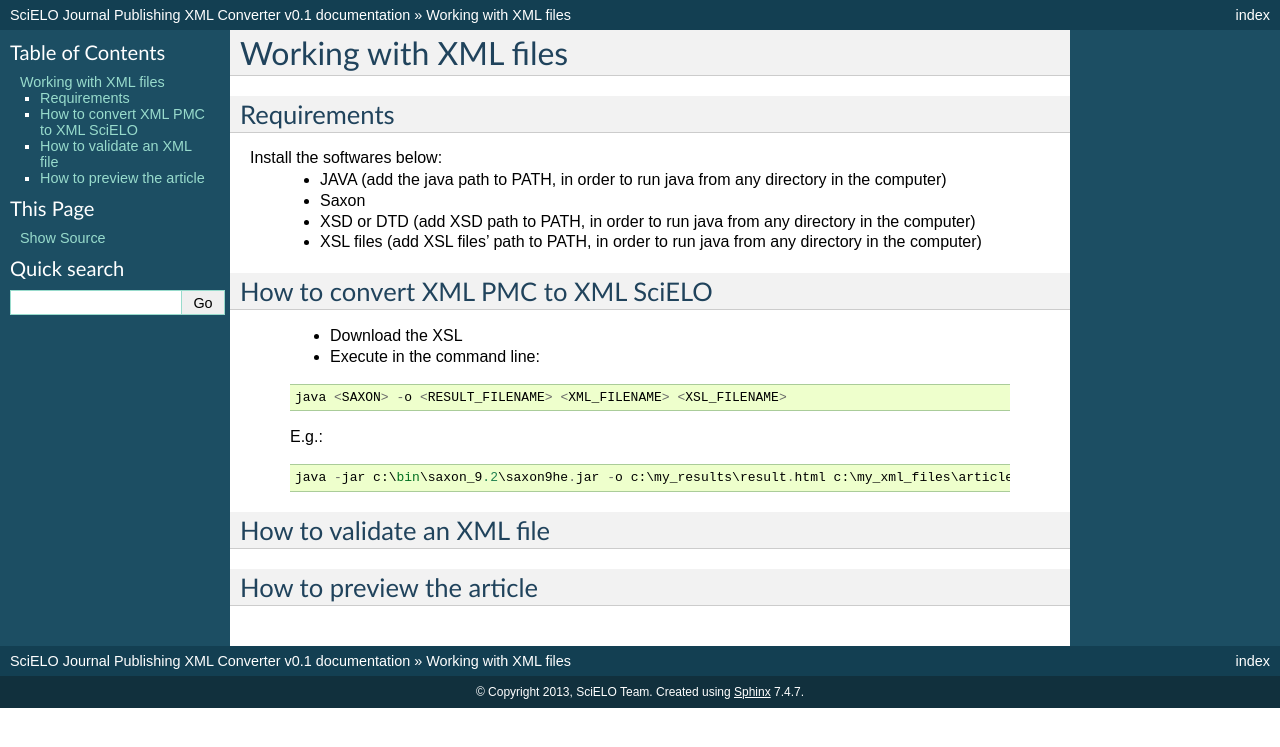
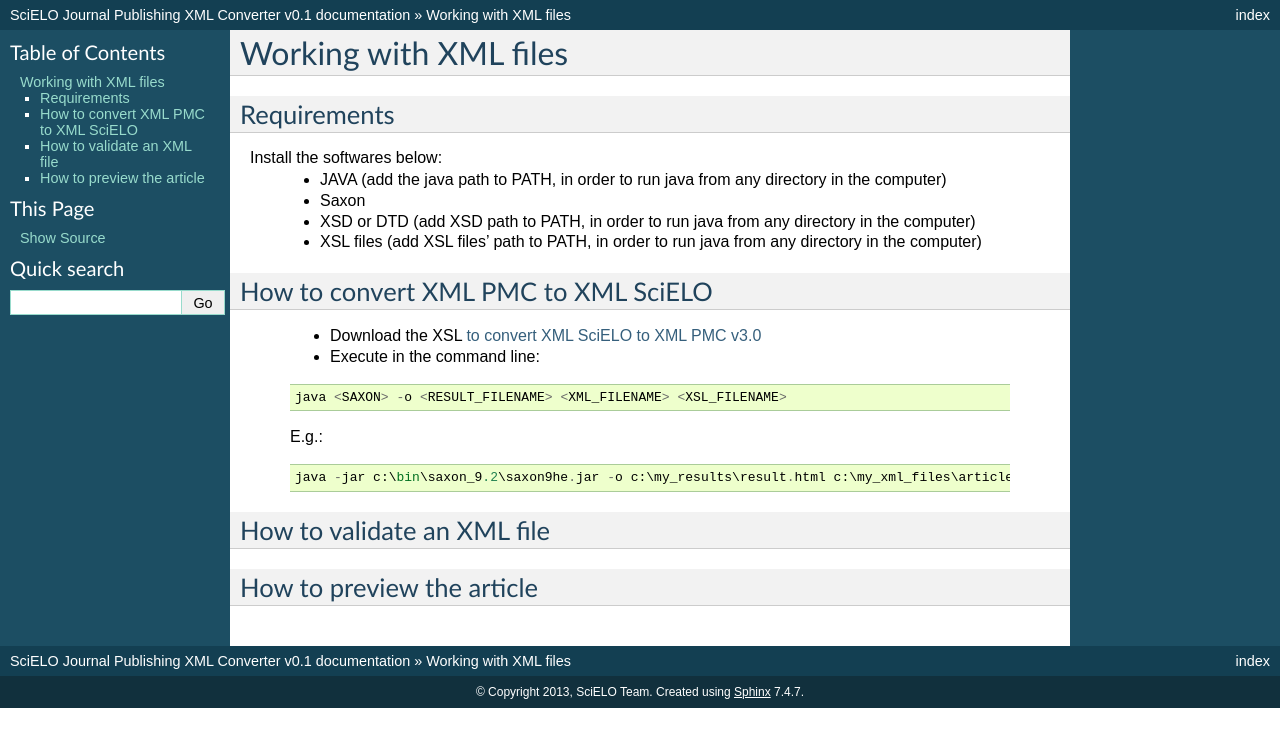
Before and after one commit to robertatakenaka/xml_converter, a Sphinx documentation site: the page built from docs/xml_tools.rst, in a window 1280 px wide. Shown: the top 747 px of the page. Built offline with Sphinx 7.4.7, drawn with Linux system fonts in a browser that asks for light colours.

Commit message:
Update docs/xml_tools.rst

```diff
--- a/docs/xml_tools.rst
+++ b/docs/xml_tools.rst
@@ -15,7 +15,7 @@ Install the softwares below:
 How to convert XML PMC to XML SciELO
 ------------------------------------
 
-  - Download the XSL
+  - Download the XSL `to convert XML SciELO to XML PMC v3.0 <xml2pmc.xsl>`_
   - Execute in the command line:
 
   .. code-block::
```
